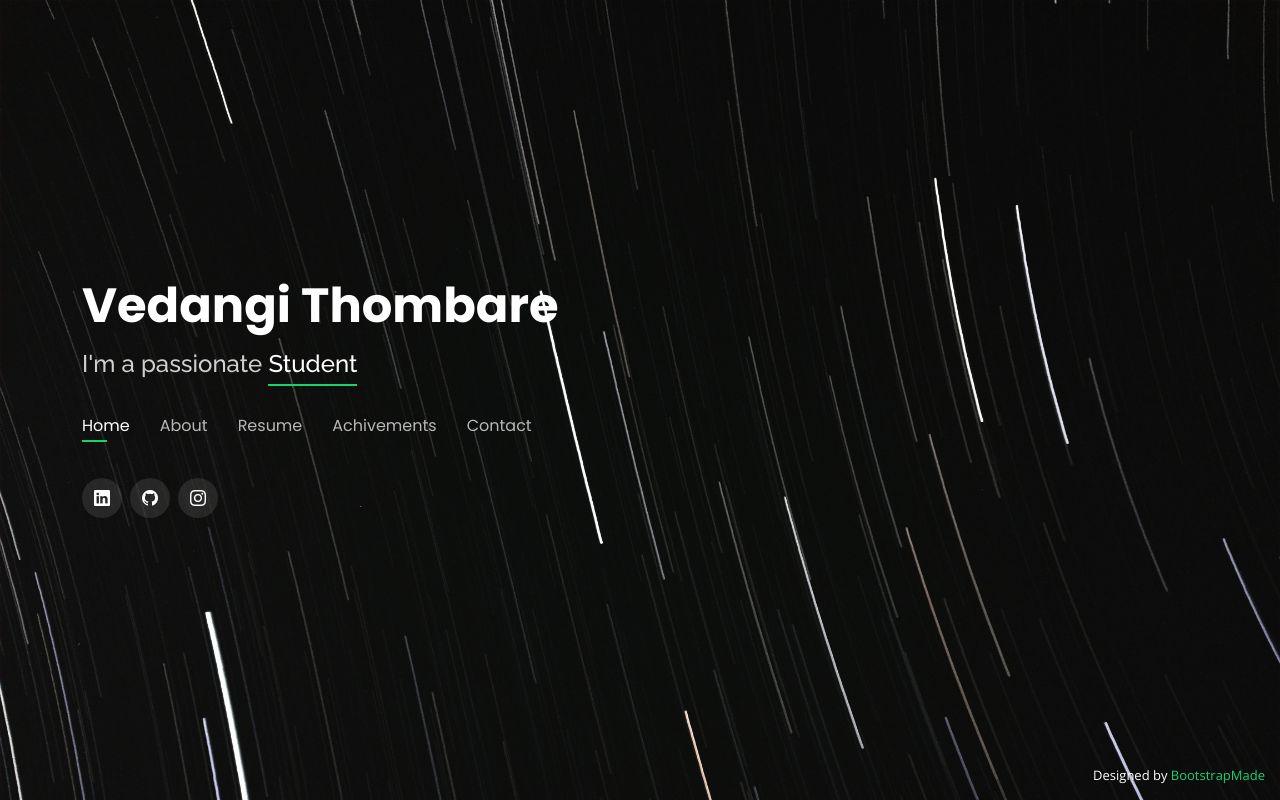
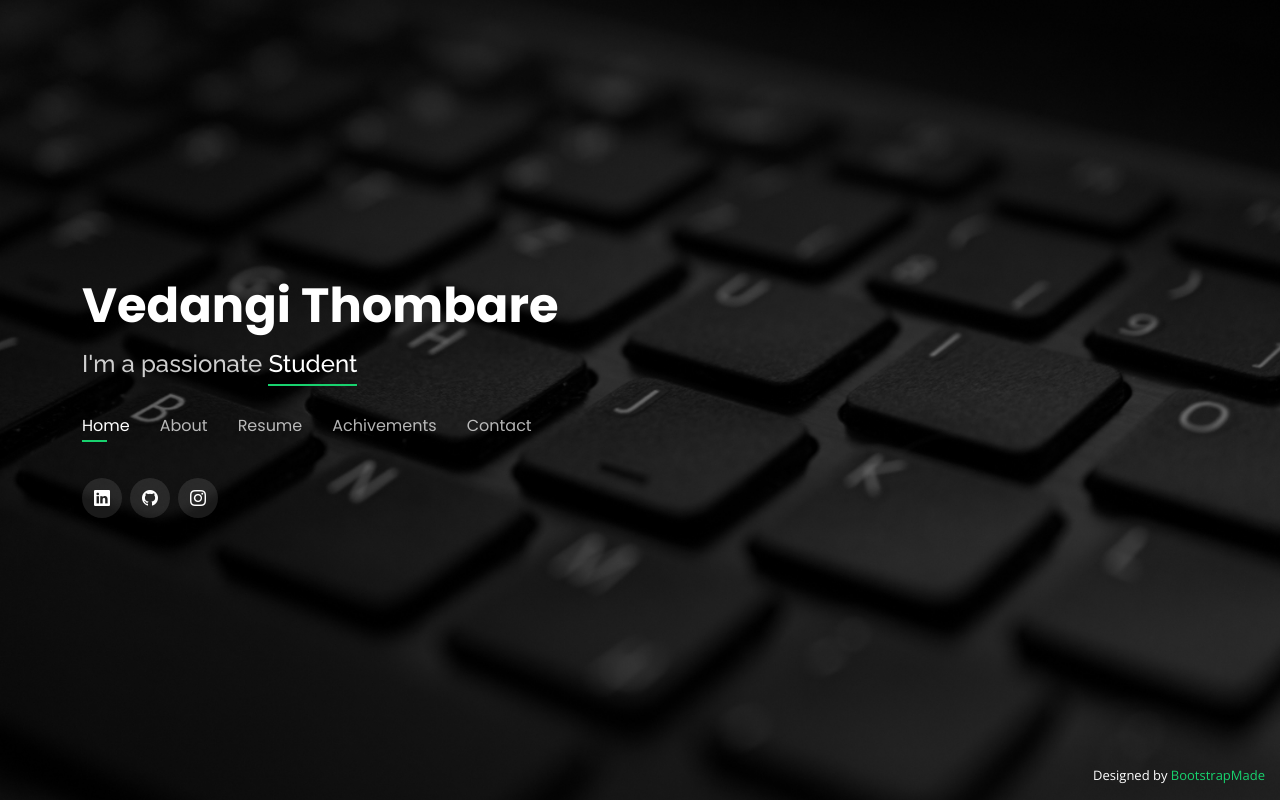
Before and after one commit to Vedangi7376/portfolio, a plain HTML site: page index.html in a window 1280 px wide. Drawn offline with nearby package versions, Linux system fonts and the light colour scheme.

Commit message:
Update style.css

```diff
--- a/assets/css/style.css
+++ b/assets/css/style.css
@@ -19,7 +19,7 @@ body {
 body::before {
   content: "";
   position: fixed;
-  background: #040404 url("../img/pic5.jpg") top right no-repeat;
+  background: #040404 url("../img/pic4.jpg") top right no-repeat;
   background-size: cover;
   left: 0;
   right: 0;
```
